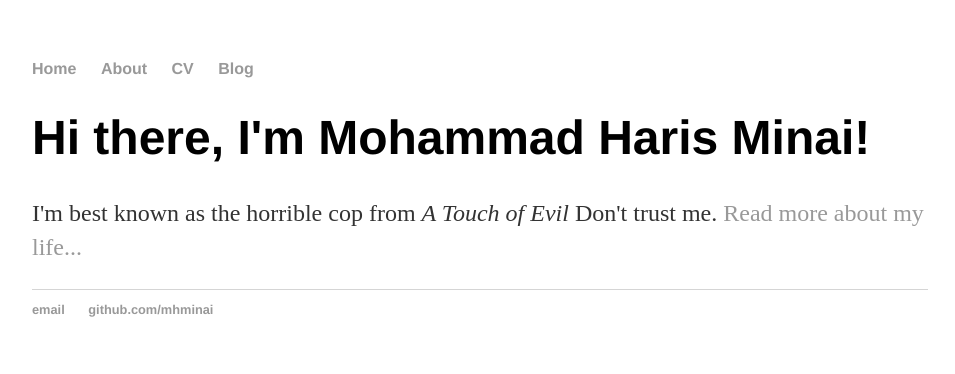
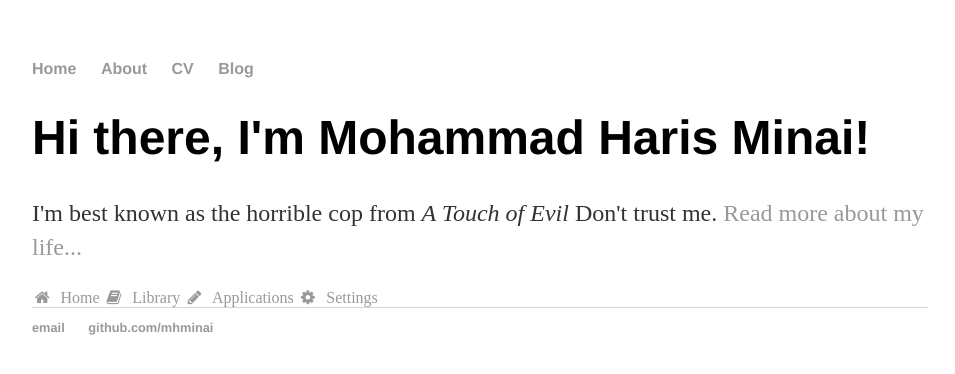
Before and after one commit to mhminai/mhminai.github.io, a Jekyll site: the page built from index.html, in a window 1280 px wide. Shown: the top 374 px of the page, without its empty margins (160-1115 px from the left). Built offline with Jekyll 4.4.1, drawn with Linux system fonts in a browser that asks for light colours; nearby versions of some CDN libraries.

Commit message:
Update index.html

```diff
--- a/index.html
+++ b/index.html
@@ -4,5 +4,12 @@ title: Home
 ---
 <div class="blurb">
 	<h1>Hi there, I'm Mohammad Haris Minai!</h1>
-	<p>I'm best known as the horrible cop from <em>A Touch of Evil</em> Don't trust me. <a href="/about">Read more about my life...</a></p>
+	<p>I'm best known as the horrible cop from <em>A Touch of Evil</em> Don't trust me.
+	<a href="/about">Read more about my life...</a></p>
 </div><!-- /.blurb -->
+<div class="list-group">
+  <a class="list-group-item" href="#"><i class="fa fa-home fa-fw"></i>&nbsp; Home</a>
+  <a class="list-group-item" href="#"><i class="fa fa-book fa-fw"></i>&nbsp; Library</a>
+  <a class="list-group-item" href="#"><i class="fa fa-pencil fa-fw"></i>&nbsp; Applications</a>
+  <a class="list-group-item" href="#"><i class="fa fa-cog fa-fw"></i>&nbsp; Settings</a>
+</div>
```
